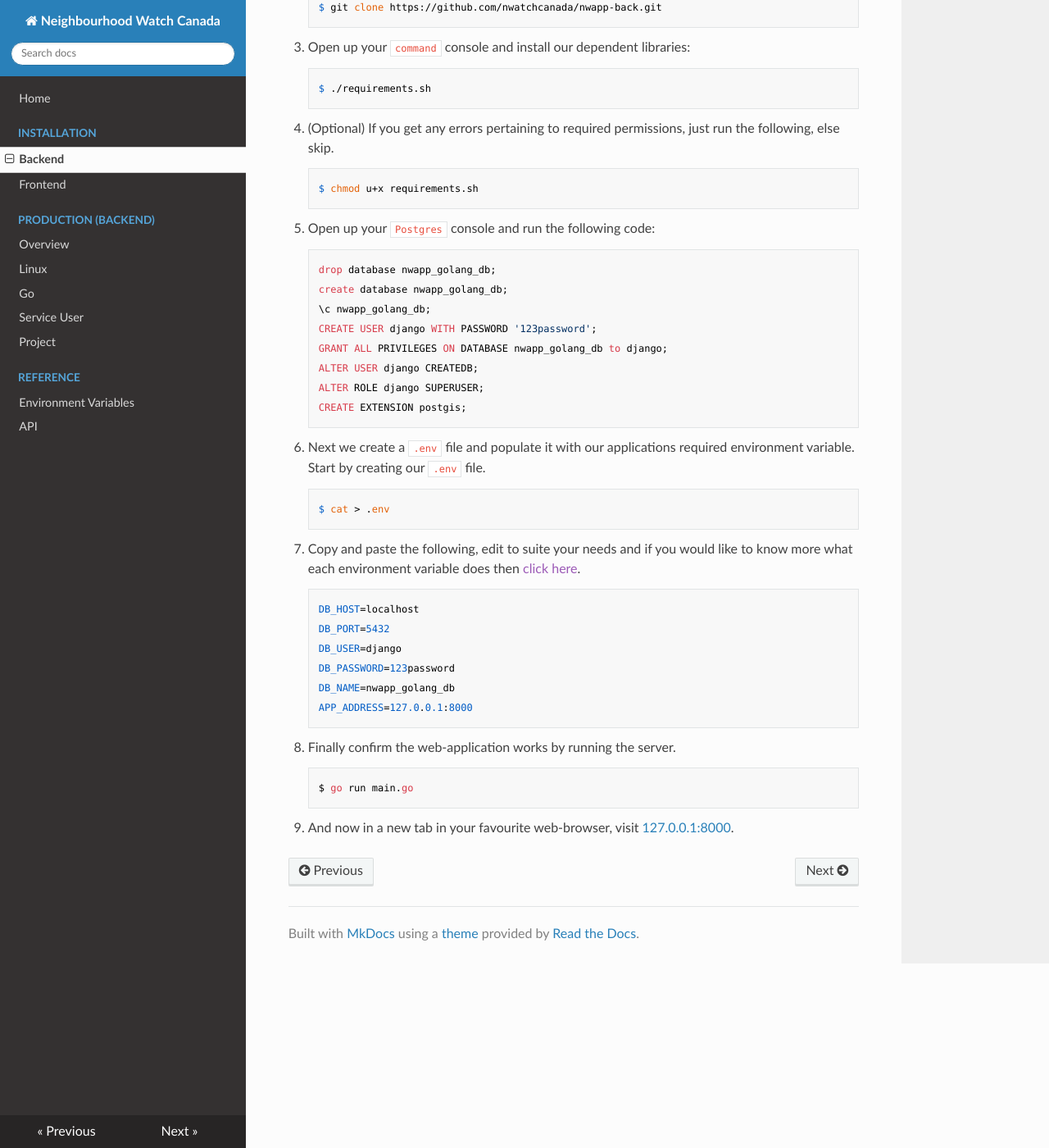
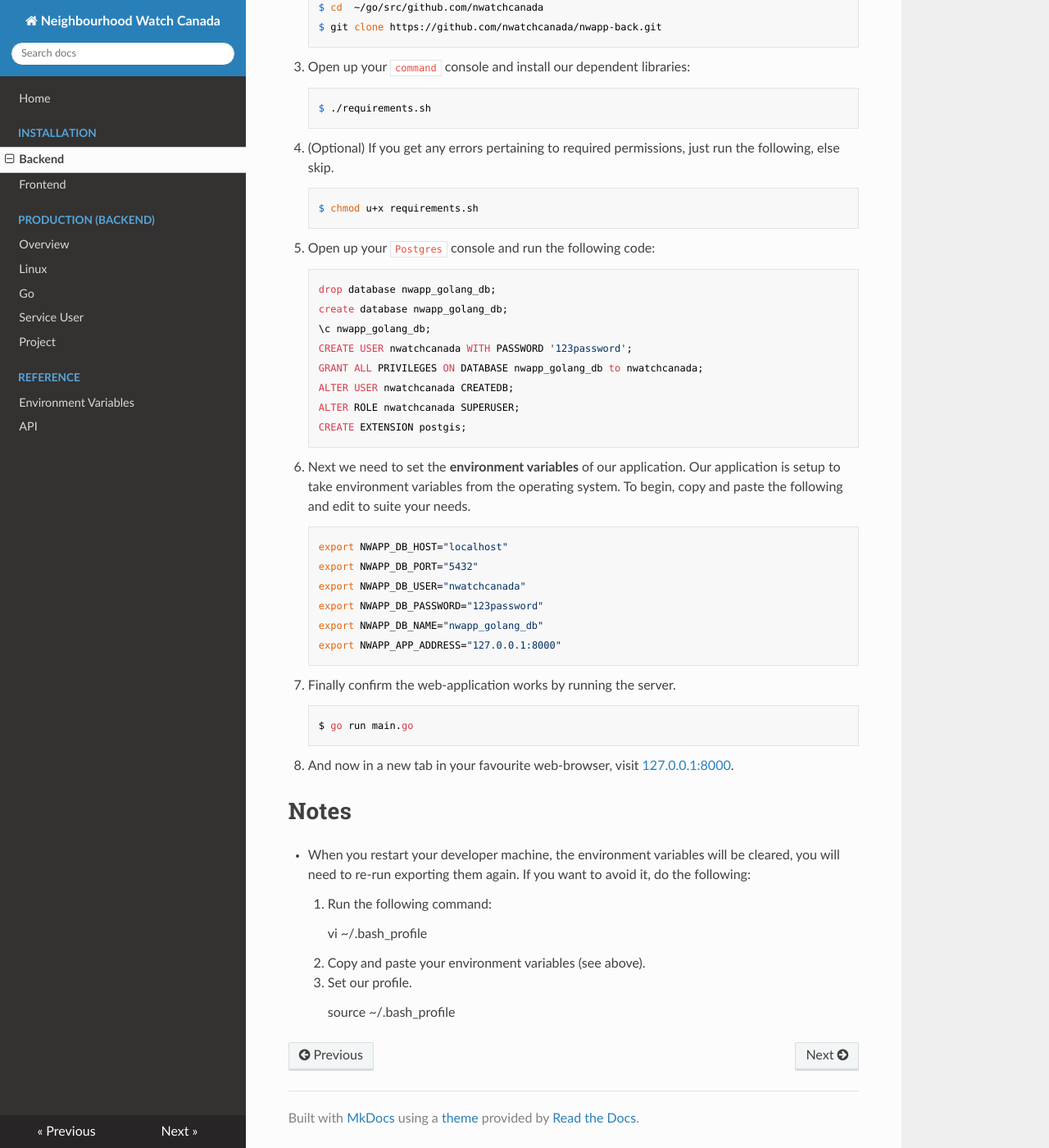
Before and after one commit to nwatchcanada/nwapp-docs, an MkDocs documentation site: the page built from docs/installation/backend.md, in a window 1280 px wide and 1400 px high, scrolled down 564 px. Shown: the whole window at 82% size. Built offline with MkDocs 1.6.1, drawn with Linux system fonts in a browser that asks for light colours; nearby versions of some CDN libraries; some of the changed text lies outside the part shown.

Commit message:
Updated instructions

```diff
--- a/docs/installation/backend.md
+++ b/docs/installation/backend.md
@@ -10,6 +10,7 @@ The project repository is [nwapp-back](https://github.com/nwatchcanada/nwapp-bac
     * You have installed [``Golang``](https://golang.org/) on your machine.
     * You have properly setup the [installed and setup the environment](https://golangbot.com/golang-tutorial-part-1-introduction-and-installation/).
     * You are beginner in ``Golang`` and [you are willing to learn more](https://golangbot.com).
+    * **Please do not continue until all the above points have been met!**
 
 2. Clone the project to your development machine in our namespace.
 
@@ -30,27 +31,37 @@ The project repository is [nwapp-back](https://github.com/nwatchcanada/nwapp-bac
         drop database nwapp_golang_db;
         create database nwapp_golang_db;
         \c nwapp_golang_db;
-        CREATE USER django WITH PASSWORD '123password';
-        GRANT ALL PRIVILEGES ON DATABASE nwapp_golang_db to django;
-        ALTER USER django CREATEDB;
-        ALTER ROLE django SUPERUSER;
+        CREATE USER nwatchcanada WITH PASSWORD '123password';
+        GRANT ALL PRIVILEGES ON DATABASE nwapp_golang_db to nwatchcanada;
+        ALTER USER nwatchcanada CREATEDB;
+        ALTER ROLE nwatchcanada SUPERUSER;
         CREATE EXTENSION postgis;
 
-6. Next we create a `.env` file and populate it with our applications required environment variable. Start by creating our ``.env`` file.
+6. Next we need to set the **environment variables** of our application. Our application is setup to take environment variables from the operating system. To begin, copy and paste the following and edit to suite your needs.
 
-        $ cat > .env
-
-7. Copy and paste the following, edit to suite your needs and if you would like to know more what each environment variable does then [click here]().
-
-        DB_HOST=localhost
-        DB_PORT=5432
-        DB_USER=django
-        DB_PASSWORD=123password
-        DB_NAME=nwapp_golang_db
-        APP_ADDRESS=127.0.0.1:8000
+        export NWAPP_DB_HOST="localhost"
+        export NWAPP_DB_PORT="5432"
+        export NWAPP_DB_USER="nwatchcanada"
+        export NWAPP_DB_PASSWORD="123password"
+        export NWAPP_DB_NAME="nwapp_golang_db"
+        export NWAPP_APP_ADDRESS="127.0.0.1:8000"
 
 8. Finally confirm the web-application works by running the server.
 
         $ go run main.go
 
 9. And now in a new tab in your favourite web-browser, visit [127.0.0.1:8000](http://27.0.0.1:8000).
+
+# Notes
+
+* When you restart your developer machine, the environment variables will be cleared, you will need to re-run exporting them again. If you want to avoid it, do the following:
+
+    1. Run the following command:
+
+        vi ~/.bash_profile
+
+    2. Copy and paste your environment variables (see above).
+
+    3. Set our profile.
+
+        source ~/.bash_profile
```
